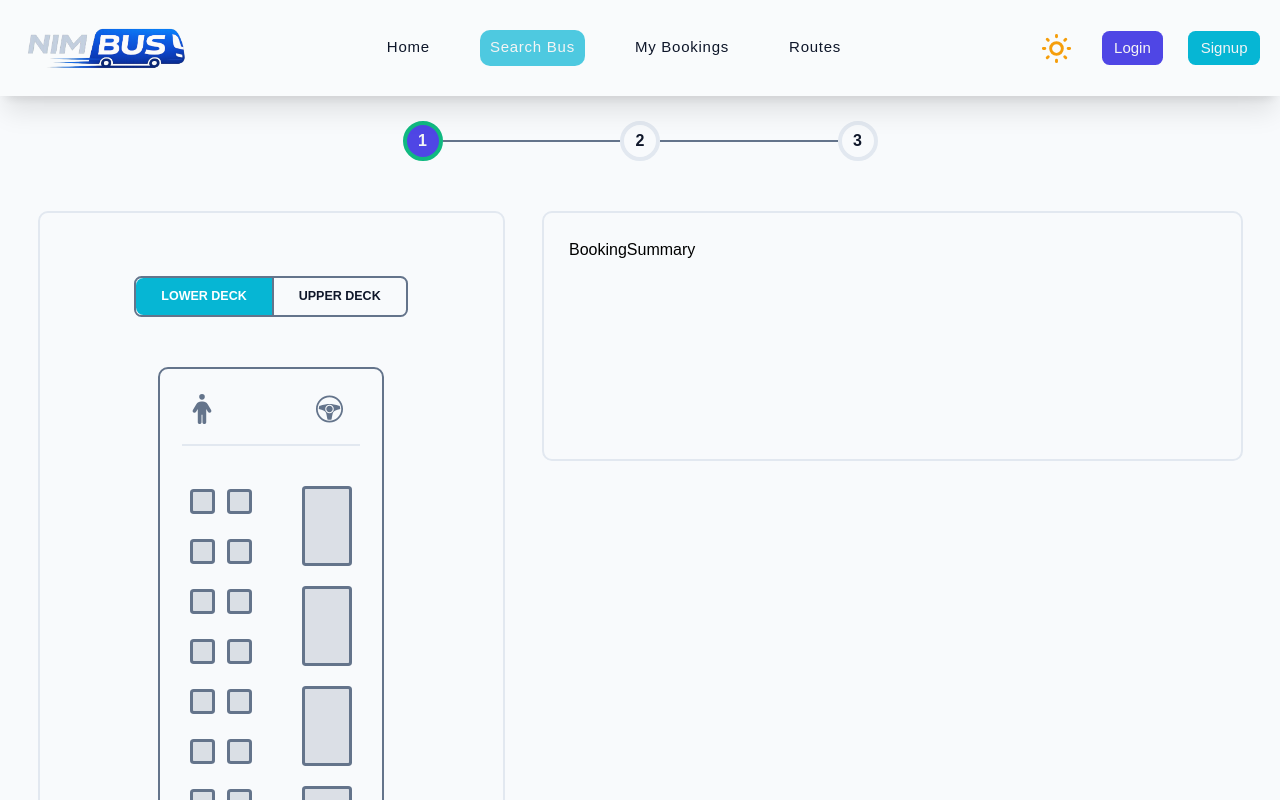
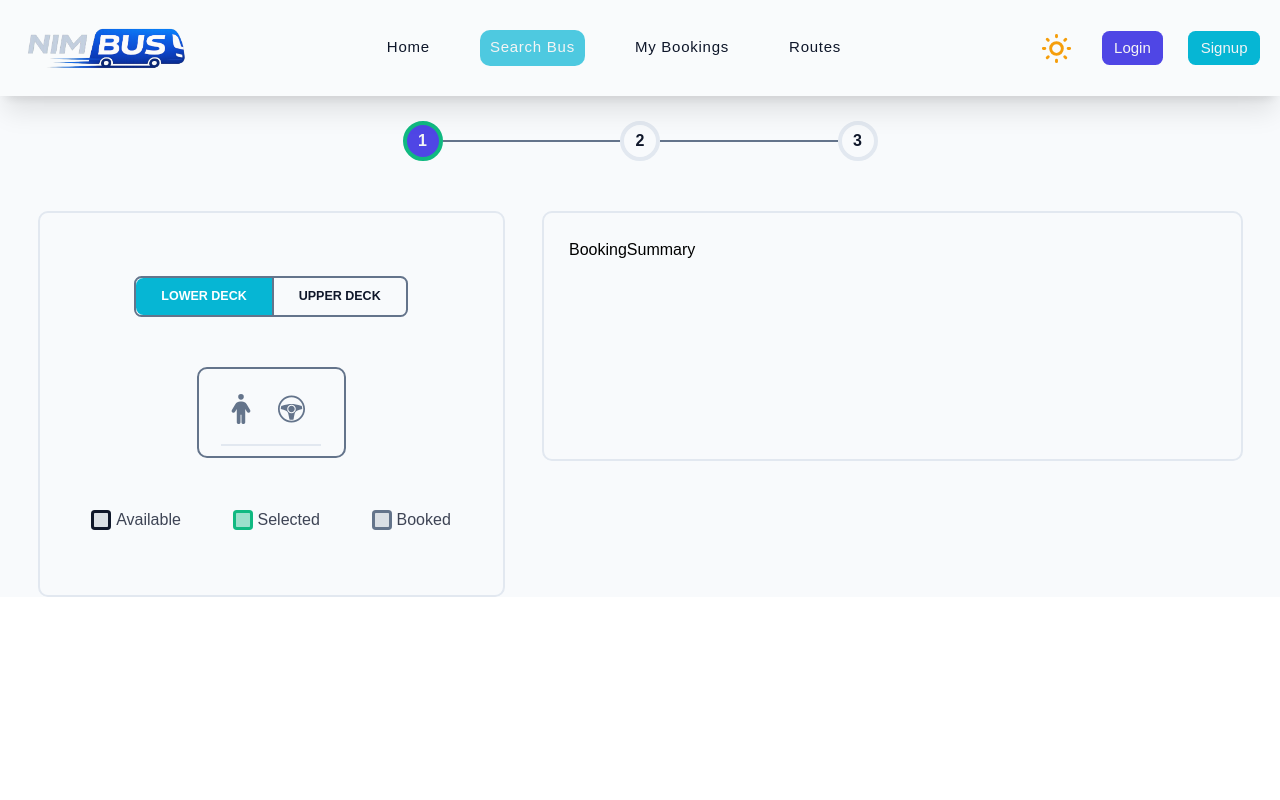
Before and after one commit to sudeshJha/bus-ticket-booking-system, a React (Vite) app: page /search_bus/1 in a window 1280 px wide. Shown: the top 800 px of the page. Built offline with nearby package versions, Linux system fonts and the light colour scheme.

Commit message:
seat api - getSeaterSeats

```diff
--- a/src/features/bus-layout/BusLayout.jsx
+++ b/src/features/bus-layout/BusLayout.jsx
@@ -2,7 +2,6 @@ import React from "react";
 import { FaPerson } from "react-icons/fa6";
 import { GiSteeringWheel } from "react-icons/gi";
 import Icon from "../../components/util/Icon";
-import SeatLayout from "./SeatLayout";
 
 const BusLayout = ({ data, deck }) => {
   const {
@@ -15,6 +14,11 @@ const BusLayout = ({ data, deck }) => {
     isUpperDeck,
   } = data;
 
+  const seats = {
+    lower: [],
+    upper: [],
+  };
+
   return (
     <div className="rounded-2xl border-2 border-text-secondary py-4 px-4 mx-auto w-fit">
       <div className="mx-5 flex items-center justify-between border-b-2 border-border pb-2">
@@ -25,16 +29,6 @@ const BusLayout = ({ data, deck }) => {
           size="medium"
         />
       </div>
-
-      <SeatLayout
-        backrowSeat={backrowSeat}
-        layout={deck === 0 ? layout : "1X1"}
-        type={deck === 0 ? type : "sleeper"}
-        seaterRow={seaterRow}
-        sleeperRow={sleeperRow}
-        bookedSeats={bookedSeats}
-        deck={deck}
-      />
     </div>
   );
 };
--- a/src/features/bus-layout/Seat.jsx
+++ b/src/features/bus-layout/Seat.jsx
@@ -21,8 +21,9 @@ const legends = [
   },
 ];
 
-const Seat = ({ status = "Available", type = "seater", deck = 0 }) => {
+const Seat = ({ seat, deck = 0 }) => {
   let legend;
+  const { seatNo, status, type } = seat;
 
   if (status === "Available") legend = legends[0];
   if (status === "Selected") legend = legends[1];
@@ -30,8 +31,10 @@ const Seat = ({ status = "Available", type = "seater", deck = 0 }) => {
 
   return (
     <div
-      className={`${type === "seater" ? "h-10 w-10" : "w-20 h-32"} rounded-md border-3 ${legend.textColor} ${legend.bgColor}`}
-    ></div>
+      className={`${type === "seater" ? "h-12 w-12" : "w-20 h-36"} rounded-md border-3 ${legend.textColor} ${legend.bgColor}`}
+    >
+      {seatNo}
+    </div>
   );
 };
 
--- a/src/features/bus-layout/SeatLayout.jsx
+++ /dev/null
@@ -1,63 +0,0 @@
-import React from "react";
-import Seat from "./Seat";
-import SeaterRow from "./SeaterRow";
-import SleeperRow from "./SleeperRow";
-
-const SeatLayout = ({
-  backrowSeat,
-  layout,
-  type,
-  sleeperRow = 0,
-  seaterRow,
-  bookedSeats,
-  deck,
-}) => {
-  const leftCol = Number(layout[0]);
-  const rightCol = Number(layout[2]);
-
-  return (
-    <div className="pt-16 pb-8 px-8">
-      {/* UPPER DECKER */}
-      {deck === 1 && (
-        <div className="flex flex-col items-center justify-center gap-8 w-full">
-          {Array.from({ length: sleeperRow }).map((_, i) => {
-            return <SleeperRow key={i} leftCol={1} rightCol={1} />;
-          })}
-        </div>
-      )}
-
-      {/* LOWER DECKER SEATER */}
-
-      {type === "seater" && (
-        <div className="flex flex-col items-center justify-center gap-12 w-full">
-          {Array.from({
-            length: seaterRow,
-          }).map((_, i) => {
-            return <SeaterRow key={i} leftCol={leftCol} rightCol={rightCol} />;
-          })}
-        </div>
-      )}
-
-      {/* LOWER DECKER SLEEPER */}
-      {type === "sleeper" && deck === 0 && (
-        <div className="flex flex-col items-center justify-center gap-8">
-          {Array.from({ length: sleeperRow }).map((_, i) => {
-            return <SleeperRow key={i} leftCol={leftCol} rightCol={rightCol} />;
-          })}
-        </div>
-      )}
-
-      {/* BACK ROW SEATS */}
-
-      {backrowSeat && type !== "sleeper" && (
-        <div className="mt-8 flex items-center justify-center gap-5">
-          {Array.from({ length: leftCol + rightCol + 1 }).map((_, i) => {
-            return <Seat key={i} />;
-          })}
-        </div>
-      )}
-    </div>
-  );
-};
-
-export default SeatLayout;
--- a/src/features/bus-layout/SeaterRow.jsx
+++ /dev/null
@@ -1,22 +0,0 @@
-import React from "react";
-import Seat from "./Seat";
-
-const SeaterRow = ({ leftCol, rightCol = 0 }) => {
-  return (
-    <div className="flex items-center justify-center gap-x-20">
-      <div className="flex items-center justify-center gap-5">
-        {Array.from({ length: leftCol }).map((_, i) => {
-          return <Seat key={i} status="Booked" />;
-        })}
-      </div>
-
-      <div className="flex items-center justify-center gap-5">
-        {Array.from({ length: rightCol }).map((_, i) => {
-          return <Seat key={i} status="Booked" />;
-        })}
-      </div>
-    </div>
-  );
-};
-
-export default SeaterRow;
--- a/src/features/bus-layout/SleeperRow.jsx
+++ /dev/null
@@ -1,37 +0,0 @@
-import React from "react";
-import Seat from "./Seat";
-
-const SleeperRow = ({ leftCol, rightCol }) => {
-  return (
-    <div className="flex items-center justify-between w-full gap-x-20">
-      {leftCol === 1 ? (
-        <div className="flex items-center justify-center gap-5">
-          {Array.from({ length: leftCol }).map((_, i) => {
-            return <Seat key={i} status="Booked" type="sleeper" />;
-          })}
-        </div>
-      ) : (
-        <div className="flex flex-col items-center gap-10">
-          <div className="flex items-center justify-center gap-5">
-            {Array.from({ length: leftCol }).map((_, i) => {
-              return <Seat key={i} status="Booked" type="seater" />;
-            })}
-          </div>
-          <div className="flex items-center justify-center gap-5">
-            {Array.from({ length: leftCol }).map((_, i) => {
-              return <Seat key={i} status="Booked" type="seater" />;
-            })}
-          </div>
-        </div>
-      )}
-
-      <div className="flex items-center justify-center gap-5">
-        {Array.from({ length: rightCol }).map((_, i) => {
-          return <Seat key={i} status="Booked" type="sleeper" />;
-        })}
-      </div>
-    </div>
-  );
-};
-
-export default SleeperRow;
--- /dev/null
+++ b/src/features/bus-layout/seat_api.js
@@ -0,0 +1,57 @@
+export const getSeats = ({
+  layout,
+  type,
+  isUpperDeck,
+  seaterRow,
+  sleeperRow,
+  backRowSeats,
+  bookedSeats,
+}) => {
+  const leftCol = Number(layout[0]);
+  const rightCol = Number(layout[2]);
+
+  const col = leftCol + rightCol;
+
+  let lower;
+
+  if (leftCol === 2 && rightCol === 1 && type === "Sleeper") {
+    lower = getSeatsSleeper_2X1();
+  } else {
+    lower = getSeaterSeats(bookedSeats, col, seaterRow);
+  }
+
+  return {
+    lower,
+    upper: isUpperDeck
+      ? getSleeperSeats(bookedSeats, 2, getSleeperSeats, "U")
+      : [],
+  };
+};
+
+const getSeaterSeats = (bookedSeats, col, row, backRowSeats = 0) => {
+  return Array.from({ length: row * col + backRowSeats }).map((_, i) => {
+    const seatNo = `L-${i + 1}`;
+    return {
+      seatNo: seatNo,
+      status: checkBooked(bookedSeats, seatNo),
+      type: "Seater",
+    };
+  });
+};
+
+const getSleeperSeats = (bookedSeats, col, row, deck) => {
+  return Array.from({ length: row * col }).map((_, i) => {
+    const seatNo = `${deck}-${i + 1}`;
+    return {
+      seatNo: seatNo,
+      status: checkBooked(bookedSeats, seatNo),
+      type: "Sleeper",
+    };
+  });
+};
+
+const getSeatsSleeper_2X1 = () => {};
+
+const checkBooked = (bookedSeats, seatNo) => {
+  return bookedSeats.filter((seat) => seat.seatNo === seatNo).length === 1;
+};
```
